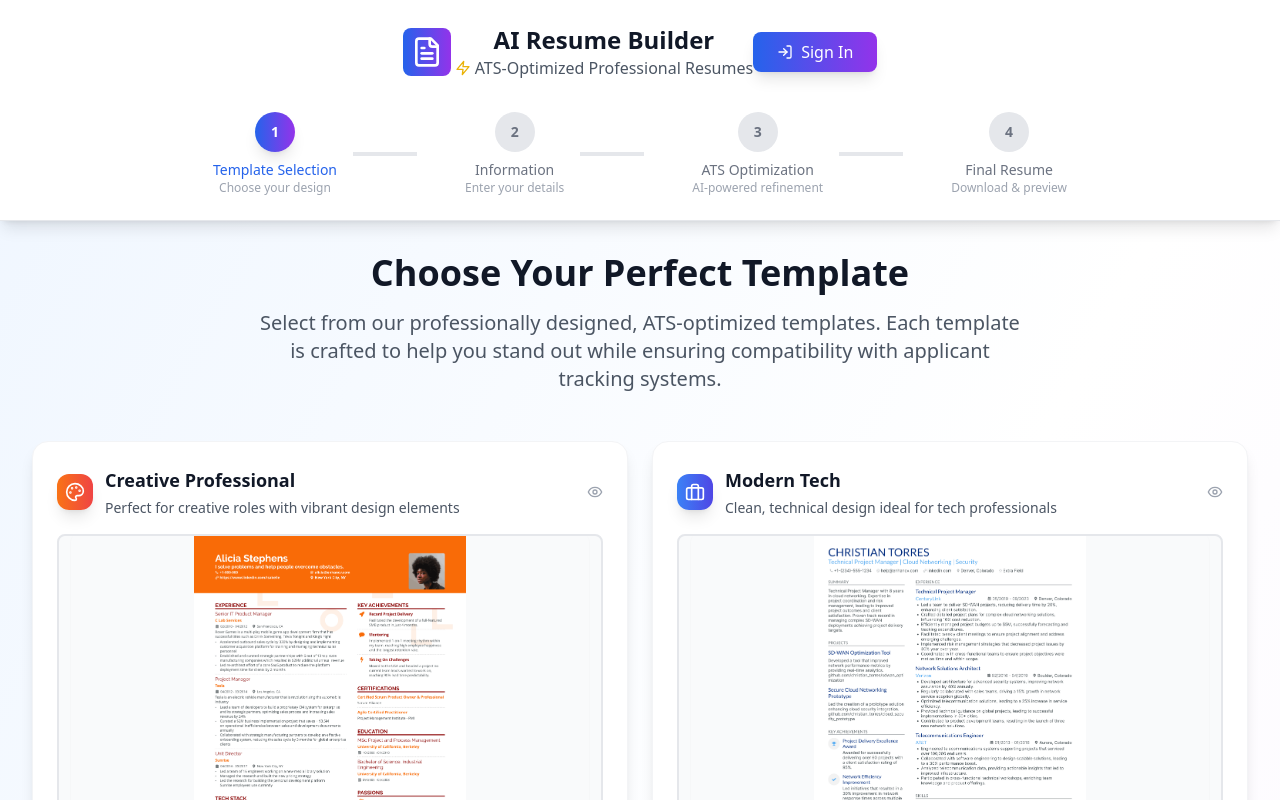
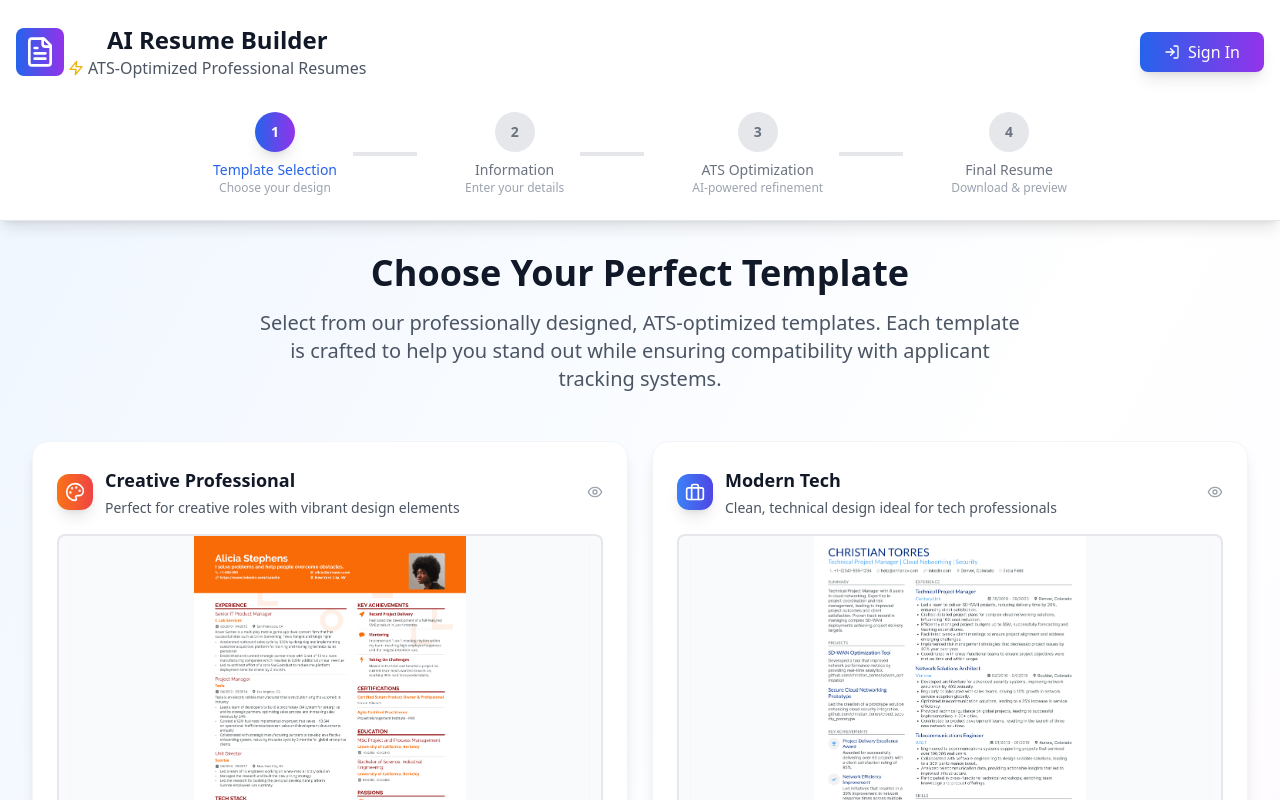
Before and after one commit to NagaBalaji005/AI-Resume-Builder, a React (Vite) app: page / in a window 1280 px wide. Shown: the top 800 px of the page. Built offline with nearby package versions, Linux system fonts and the light colour scheme.

Commit message:
Update Header.jsx

```diff
--- a/src/components/Header.jsx
+++ b/src/components/Header.jsx
@@ -21,7 +21,9 @@ const Header = ({ currentStep, currentUser, onSignOut, isAuthenticated, onSignIn
   return (
     <header className="bg-white shadow-lg border-b border-gray-200 w-full overflow-x-hidden">
       <div className="container mx-auto px-2 sm:px-4 py-4 sm:py-6 w-full max-w-full">
-        <div className="flex flex-col sm:flex-row items-center justify-center mb-6 sm:mb-8 w-full text-center">
+        <div className="flex flex-col sm:flex-row items-center w-full mb-6 sm:mb-8 text-center">
+          <div className="flex-1 flex flex-col sm:flex-row items-center justify-center sm:justify-start">
+            {/* Brand */}
             <div className="flex items-center space-x-1">
               <div className="bg-gradient-to-r from-blue-600 to-purple-600 p-2 rounded-lg">
                 <FileText className="h-8 w-8 text-white" />
@@ -34,8 +36,9 @@ const Header = ({ currentStep, currentUser, onSignOut, isAuthenticated, onSignIn
                 </p>
               </div>
             </div>
-
-          {/* Authentication Section */}
+          </div>
+          {/* Profile Section */}
+          <div className="w-full sm:w-auto flex justify-center sm:justify-end mt-4 sm:mt-0">
             {isAuthenticated && currentUser ? (
               <div className="relative">
                 <button
@@ -48,15 +51,12 @@ const Header = ({ currentStep, currentUser, onSignOut, isAuthenticated, onSignIn
                   <span className="text-sm font-medium text-gray-700">{currentUser.username}</span>
                   <ChevronDown className={`h-4 w-4 text-gray-500 transition-transform ${isProfileOpen ? 'rotate-180' : ''}`} />
                 </button>
-
-              {/* Profile Dropdown */}
                 {isProfileOpen && (
                   <div className="absolute right-0 mt-2 w-48 bg-white rounded-lg shadow-lg border border-gray-200 py-2 z-50">
                     <div className="px-4 py-2 border-b border-gray-100">
                       <p className="text-sm font-medium text-gray-900">{currentUser.username}</p>
                       <p className="text-xs text-gray-500">{currentUser.email}</p>
                     </div>
-
                     <button
                       onClick={handleSignOut}
                       className="w-full flex items-center space-x-2 px-4 py-2 text-sm text-red-600 hover:bg-red-50 transition-colors"
@@ -77,10 +77,10 @@ const Header = ({ currentStep, currentUser, onSignOut, isAuthenticated, onSignIn
               </button>
             )}
           </div>
-
+        </div>
         {/* Centered Stepper */}
-        <div className="flex items-center justify-center w-full overflow-x-auto">
-          <div className="flex items-center space-x-4 sm:space-x-8 max-w-full w-full px-1 sm:px-0 justify-center">
+        <div className="flex items-center justify-center w-full overflow-x-auto scrollbar-thin scrollbar-thumb-blue-200 scrollbar-track-blue-50">
+          <div className="flex items-center space-x-4 sm:space-x-8 max-w-full w-full px-1 sm:px-0 justify-center min-w-[340px]">
           {steps.map((step, index) => (
             <div key={step.number} className="flex items-center">
               <div className="flex flex-col items-center">
```
Lines whose indentation alone changed are shown as unchanged.
